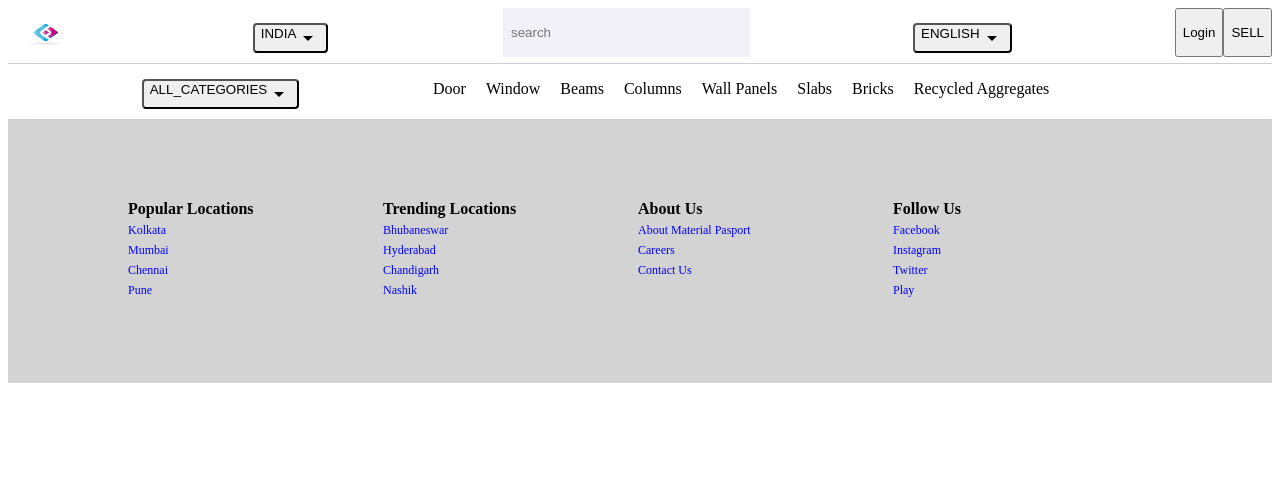
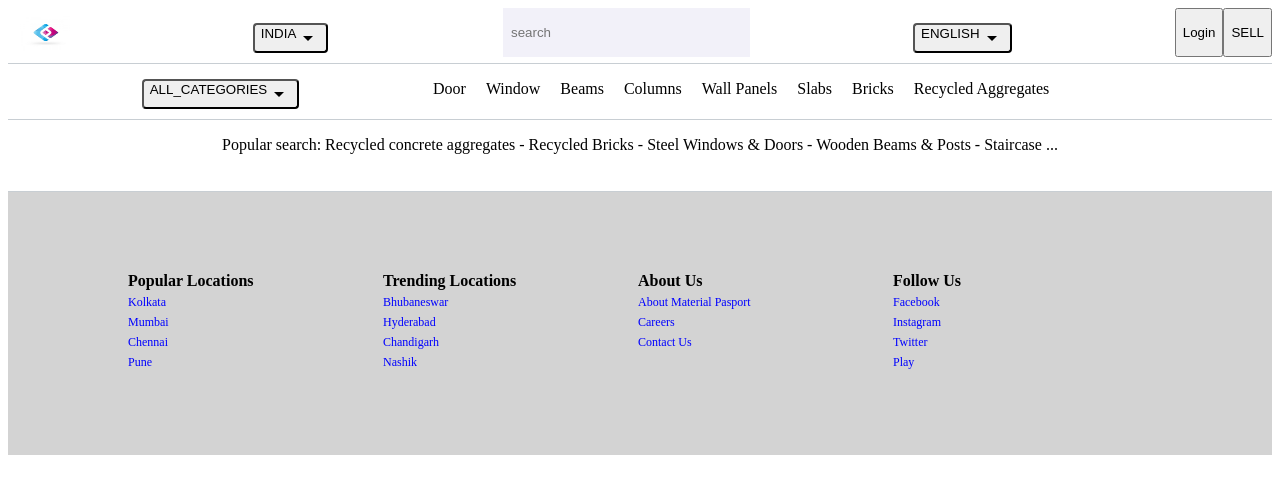
Before and after one commit to harsh408/material_passport_platform, a React (Create React App) app in the folder my-app/: page / in a window 1280 px wide. Shown: the top 494 px of the page. Built offline with nearby package versions, Linux system fonts and the light colour scheme.

Commit message:
Adding header

```diff
--- a/my-app/src/components/DefaultLayout.js
+++ b/my-app/src/components/DefaultLayout.js
@@ -4,6 +4,7 @@ import Footer from './Footer';
 
 import Header from './header'
 import SecondHeader from './second_header'
+import ThirdHeader from './third_header'
 
 class DefaultLayout extends Component{
     render(){
@@ -16,6 +17,9 @@ class DefaultLayout extends Component{
                     <SecondHeader/>
                 </div>
                 {/* <GlobalStyles/> */}
+                <div fluid className='app-header'>
+                    <ThirdHeader/>
+                </div>
                 <Footer/>
             </React.Fragment>
         );
--- /dev/null
+++ b/my-app/src/components/third_header.js
@@ -0,0 +1,15 @@
+import React, {Component} from 'react';
+
+class ThirdHeader extends Component{
+    render(){
+        return(
+            <React.Fragment>
+                <p>
+                    Popular search: Recycled concrete aggregates - Recycled Bricks - Steel Windows & Doors - Wooden Beams & Posts  - Staircase ...
+                </p>
+            </React.Fragment>
+        )
+    }
+}
+
+export default ThirdHeader;
```
Also changed, not shown: 1 other file (tests, documents, lock files or other folders).
